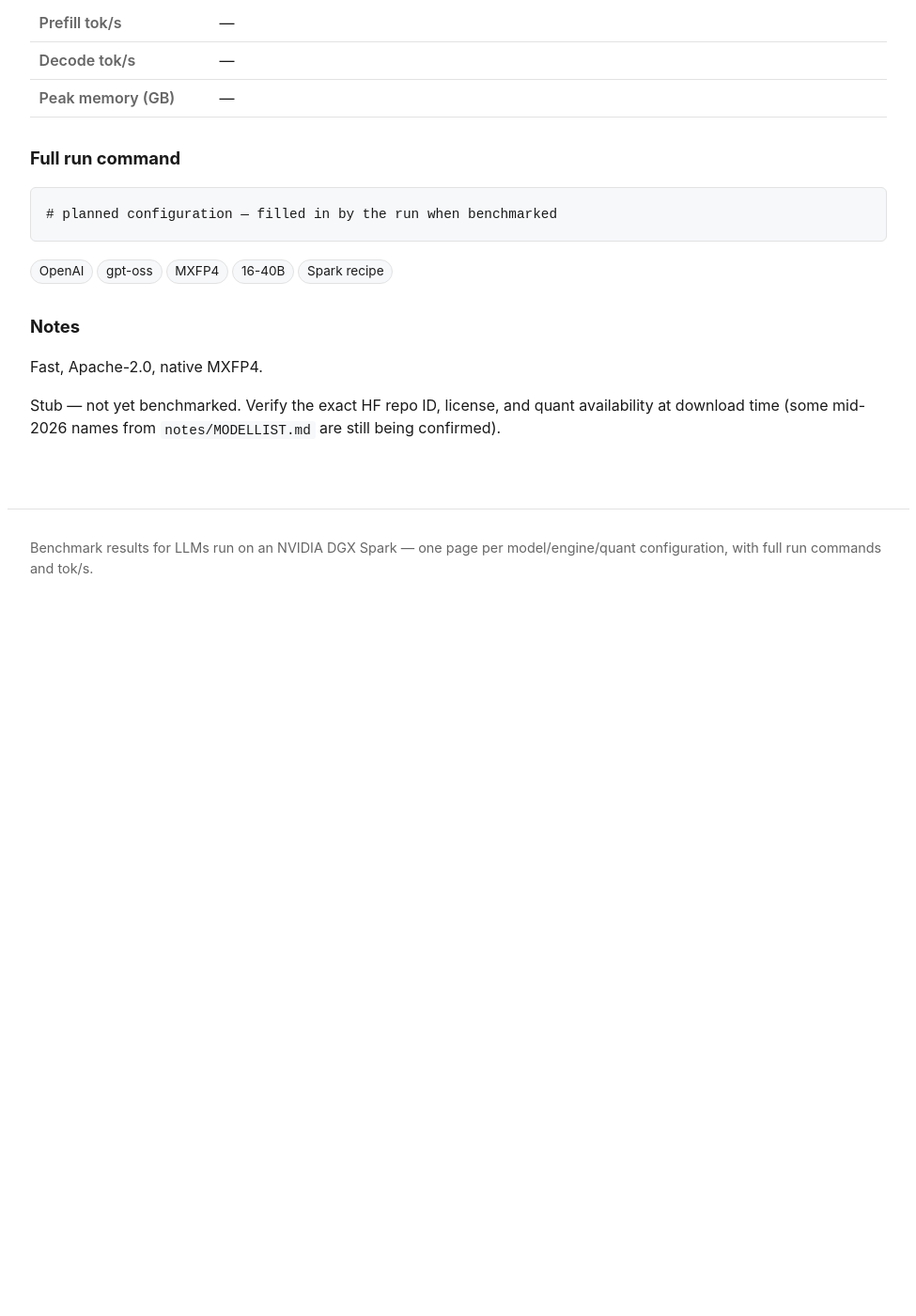
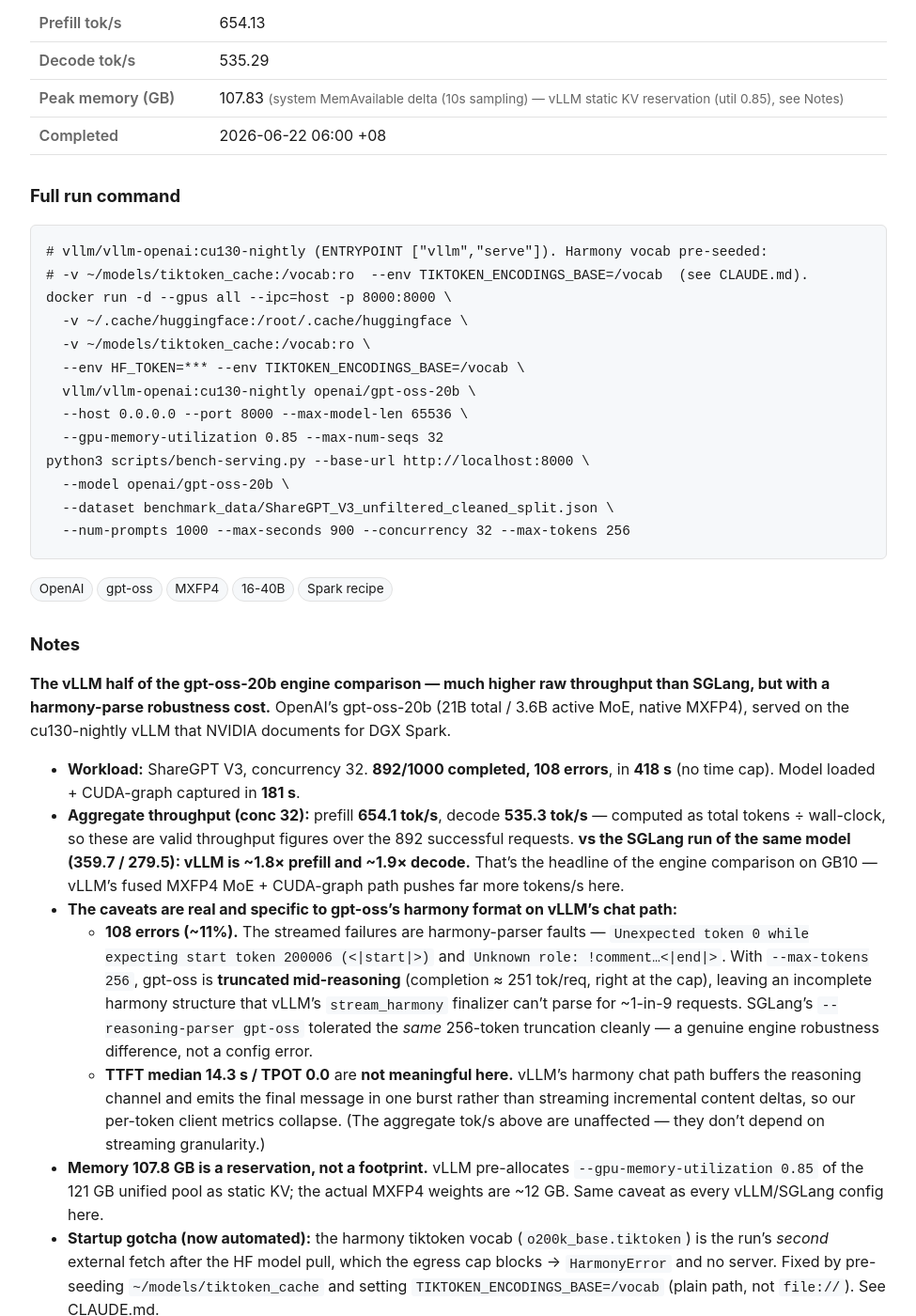
Before and after one commit to yjsoon/autobench, a Jekyll site: the page built from _configs/gpt-oss-20b-vllm-mxfp4.md, in a window 1280 px wide and 1400 px high, scrolled down 729 px. Shown: the whole window at 94% size, without its empty margins (152-1127 px from the left). Built offline with Jekyll 4.4.1, drawn with Linux system fonts in a browser that asks for light colours; before the commit the page ends 1408 px from its top, so only the background shows below that; some of the changed text lies outside the part shown.

Commit message:
Bench: gpt-oss-20b vLLM MXFP4 (654/535) — ~1.9x SGLang throughput, harmony-parse caveats
vLLM raw throughput far exceeds SGLang (654/535 vs 360/279) but with 11%
harmony-parse errors at 256-tok truncation (SGLang's gpt-oss parser tolerated
it) and unmeasurable TTFT/TPOT (harmony chat path doesn't stream content
deltas). Aggregate tok/s valid. Engine-comparison finding documented.

Co-Authored-By: Claude Opus 4.8 (1M context) <noreply@anthropic.com>
Claude-Session: https://claude.ai/code/session_01JczsieM71svofn8CxRyY2s

```diff
--- a/_configs/gpt-oss-20b-vllm-mxfp4.md
+++ b/_configs/gpt-oss-20b-vllm-mxfp4.md
@@ -9,23 +9,61 @@ quant: MXFP4
 quant_rationale: gpt-oss's native FP4 format; FP4-accelerated with the CUTLASS kernels.
 source_repo: openai/gpt-oss-20b
 download_url: https://huggingface.co/openai/gpt-oss-20b
-context: 131072
+context: 65536
 modalities: [text]
 mm_served: true
 tags: [OpenAI, gpt-oss, MXFP4, 16-40B, Spark recipe]
 
-status: pending
-prefill_toks:
-decode_toks:
-mem_gb:
-mem_source:
-measured_on:
-completed_at:
+status: done
+prefill_toks: 654.13
+decode_toks: 535.29
+mem_gb: 107.83
+mem_source: system MemAvailable delta (10s sampling) — vLLM static KV reservation (util 0.85), see Notes
+measured_on: 2026-06-22
+completed_at: 2026-06-22 06:00 +08
 run_command: |
-  # planned configuration — filled in by the run when benchmarked
+  # vllm/vllm-openai:cu130-nightly (ENTRYPOINT ["vllm","serve"]). Harmony vocab pre-seeded:
+  # -v ~/models/tiktoken_cache:/vocab:ro  --env TIKTOKEN_ENCODINGS_BASE=/vocab  (see CLAUDE.md).
+  docker run -d --gpus all --ipc=host -p 8000:8000 \
+    -v ~/.cache/huggingface:/root/.cache/huggingface \
+    -v ~/models/tiktoken_cache:/vocab:ro \
+    --env HF_TOKEN=*** --env TIKTOKEN_ENCODINGS_BASE=/vocab \
+    vllm/vllm-openai:cu130-nightly openai/gpt-oss-20b \
+    --host 0.0.0.0 --port 8000 --max-model-len 65536 \
+    --gpu-memory-utilization 0.85 --max-num-seqs 32
+  python3 scripts/bench-serving.py --base-url http://localhost:8000 \
+    --model openai/gpt-oss-20b \
+    --dataset benchmark_data/ShareGPT_V3_unfiltered_cleaned_split.json \
+    --num-prompts 1000 --max-seconds 900 --concurrency 32 --max-tokens 256
 ---
 
-Fast, Apache-2.0, native MXFP4.
+**The vLLM half of the gpt-oss-20b engine comparison — much higher raw throughput than SGLang, but
+with a harmony-parse robustness cost.** OpenAI's gpt-oss-20b (21B total / 3.6B active MoE, native
+MXFP4), served on the cu130-nightly vLLM that NVIDIA documents for DGX Spark.
 
-Stub — not yet benchmarked. Verify the exact HF repo ID, license, and quant availability at
-download time (some mid-2026 names from `notes/MODELLIST.md` are still being confirmed).
+- **Workload:** ShareGPT V3, concurrency 32. **892/1000 completed, 108 errors**, in **418 s**
+  (no time cap). Model loaded + CUDA-graph captured in **181 s**.
+- **Aggregate throughput (conc 32):** prefill **654.1 tok/s**, decode **535.3 tok/s** — computed as
+  total tokens ÷ wall-clock, so these are valid throughput figures over the 892 successful requests.
+  **vs the SGLang run of the same model (359.7 / 279.5): vLLM is ~1.8× prefill and ~1.9× decode.**
+  That's the headline of the engine comparison on GB10 — vLLM's fused MXFP4 MoE + CUDA-graph path
+  pushes far more tokens/s here.
+- **The caveats are real and specific to gpt-oss's harmony format on vLLM's chat path:**
+  - **108 errors (~11%).** The streamed failures are harmony-parser faults —
+    `Unexpected token 0 while expecting start token 200006 (<|start|>)` and
+    `Unknown role: !comment…<|end|>`. With `--max-tokens 256`, gpt-oss is **truncated mid-reasoning**
+    (completion ≈ 251 tok/req, right at the cap), leaving an incomplete harmony structure that vLLM's
+    `stream_harmony` finalizer can't parse for ~1-in-9 requests. SGLang's `--reasoning-parser gpt-oss`
+    tolerated the *same* 256-token truncation cleanly — a genuine engine robustness difference, not a
+    config error.
+  - **TTFT median 14.3 s / TPOT 0.0** are **not meaningful here.** vLLM's harmony chat path buffers the
+    reasoning channel and emits the final message in one burst rather than streaming incremental
+    content deltas, so our per-token client metrics collapse. (The aggregate tok/s above are unaffected
+    — they don't depend on streaming granularity.)
+- **Memory 107.8 GB is a reservation, not a footprint.** vLLM pre-allocates `--gpu-memory-utilization
+  0.85` of the 121 GB unified pool as static KV; the actual MXFP4 weights are ~12 GB. Same caveat as
+  every vLLM/SGLang config here.
+- **Startup gotcha (now automated):** the harmony tiktoken vocab (`o200k_base.tiktoken`) is the run's
+  *second* external fetch after the HF model pull, which the egress cap blocks → `HarmonyError` and no
+  server. Fixed by pre-seeding `~/models/tiktoken_cache` and setting `TIKTOKEN_ENCODINGS_BASE=/vocab`
+  (plain path, not `file://`). See CLAUDE.md.
```
